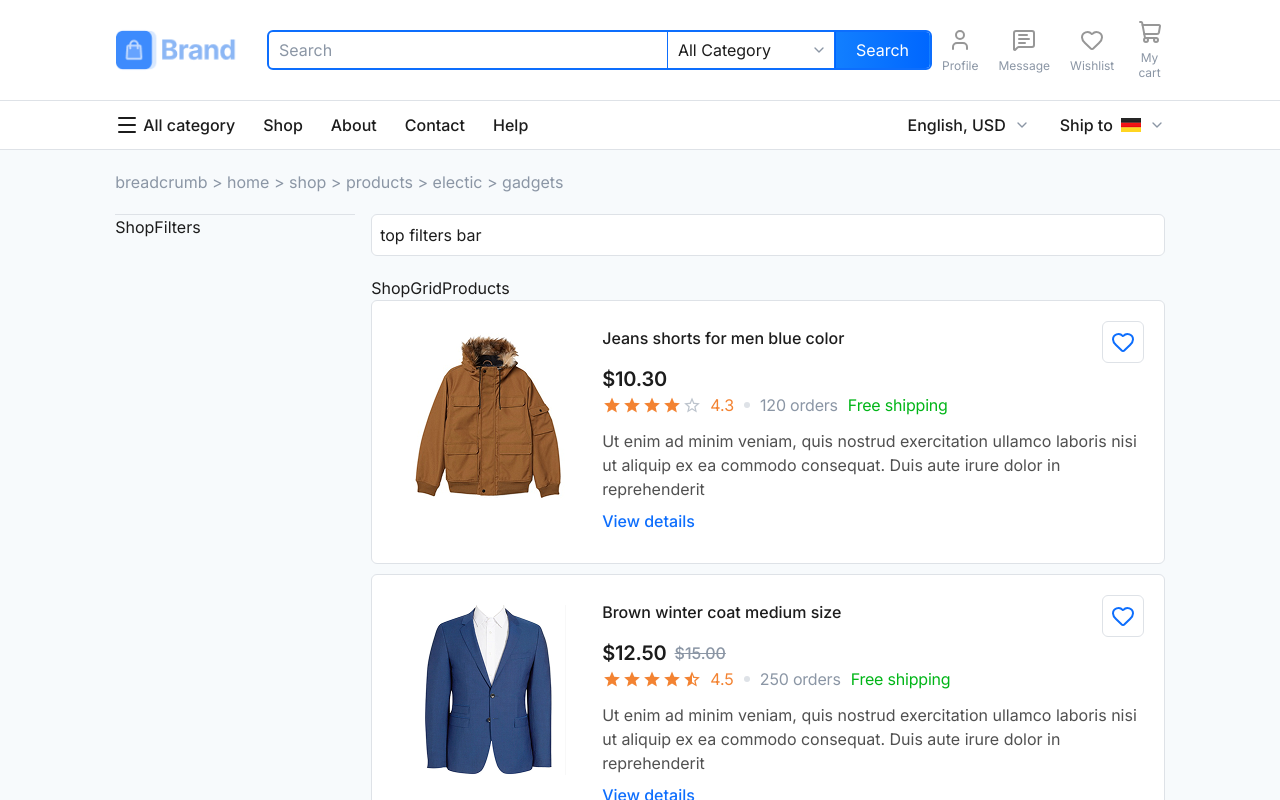
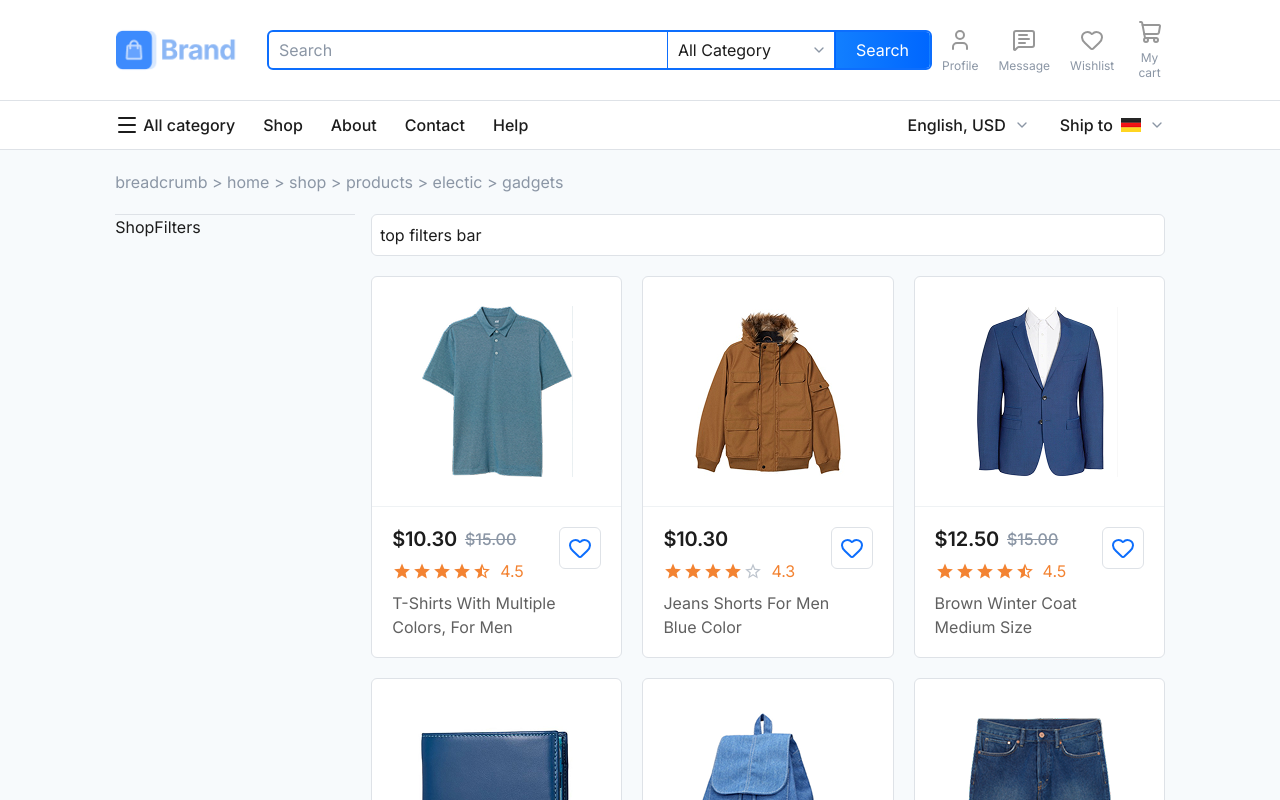
Before and after one commit to aliiashraf777/1rts-brand-ecom-app, a React (Vite) app: page /shop in a window 1280 px wide. Shown: the top 800 px of the page. Built offline with nearby package versions, Linux system fonts and the light colour scheme.

Commit message:
feat(shop): grid-view products add

```diff
--- a/src/components/shop/ShopGridProducts.tsx
+++ b/src/components/shop/ShopGridProducts.tsx
@@ -1,8 +1,71 @@
+import { productsData } from "@/data/productsData"
+import StarsDynamicRatings from "./StarsDynamicRatings"
+import { AddCartHeartBtn, LinkBtn } from "../common/Button"
+import { Link } from "react-router"
+
 type Props = {}
 
 const ShopGridProducts = (props: Props) => {
   return (
-    <div>ShopGridProducts</div>
+    <div className="w-full mb-section-30">
+      <div className="grid grid-cols-1 md:grid-cols-2 lg:grid-cols-3 gap-section">
+        {productsData.slice(0, 9).map((item, idx) => (
+          <Link
+            to={item.detailsLink}
+            key={`${item.title}-${idx}`}
+            className="brand-card group transition-all duration-300 ease-out hover:-translate-y-1"
+          >
+            {/* img */}
+            <div className="flex items-center justify-center aspect-squarex h-[230px] w-[230px]x border-b border-gray-200">
+              <img
+                src={item.image}
+                alt={item.title}
+                className="object-contain transition-all duration-300 ease-out group-hover:scale-105"
+              />
+            </div>
+
+            {/* textBox */}
+            <div className="px-section py-4.5 relative">
+
+              {/* price */}
+              <div className="flex items-center gap-2 mb-2">
+                <h4 className="heading-h4">
+                  ${item.price}
+                </h4>
+                {item.oldPrice &&
+                  <p className="txt-body-medium line-through text-gray-500">
+                    ${item?.oldPrice}
+                  </p>
+                }
+              </div>
+
+              {/* ratings & details */}
+              <div className="flex items-center mb-2.5">
+                <StarsDynamicRatings
+                  rating={Number(item.ratings)}
+                />
+
+                <p className="txt-small text-card-orange md:txt-base md:text-card-orange pl-2">
+                  {item.ratings}
+                </p>
+              </div>
+
+              {/* title */}
+              <p
+                className="txt-body text-gray-800 capitalize w-[200px]"
+              >
+                {item.title}
+              </p>
+
+              {/* add to wishlist btn */}
+              <AddCartHeartBtn
+                className="absolute right-5 top-5"
+              />
+            </div>
+          </Link>
+        ))}
+      </div>
+    </div>
   )
 }
 
--- a/src/components/shop/ShopListProducts.tsx
+++ b/src/components/shop/ShopListProducts.tsx
@@ -1,8 +1,5 @@
 import { productsData } from "@/data/productsData"
-import { IoMdStar, IoMdStarHalf } from "react-icons/io"
-import { Link } from "react-router"
 import { AddCartHeartBtn, LinkBtn } from "../common/Button"
-import { Heart } from "lucide-react"
 import StarsDynamicRatings from "./StarsDynamicRatings"
 
 type Props = {}
@@ -28,12 +25,12 @@ const ShopListProducts = (props: Props) => {
 
                             {/* context */}
                             <div className="flex flex-col pl-2.5 pt-0 md:pt-4 pb-0 md:pb-5">
-                                <p className="txt-small md:txt-body-title pb-1 md:pb-4">
+                                <p className="txt-small md:txt-body-title capitalize pb-1 md:pb-4">
                                     {item.title}
                                 </p>
 
                                 <div className="flex items-center gap-2">
-                                    <h4 className="txt-body-medium   md:heading-h4">
+                                    <h4 className="txt-body-medium md:heading-h4">
                                         ${item.price}
                                     </h4>
                                     {item.oldPrice &&
--- a/src/styles/utilities.css
+++ b/src/styles/utilities.css
@@ -17,6 +17,12 @@
 
 @utility bg-gradient-primary-reverse {
     background-image: var(--gradient-primary-reverse)
+}
+
+@utility brand-card {
+    background-color: white;
+    border: 1px solid var(--color-gray-300);
+    border-radius: var(--radius-card);
 }
 
 /* fonts utilities */
```
Also changed, not shown: src/pages/Shop.tsx (line endings or trailing spaces).
